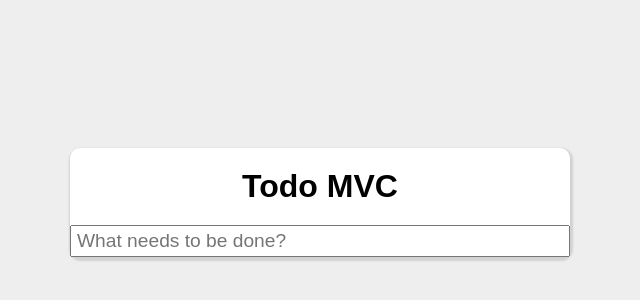
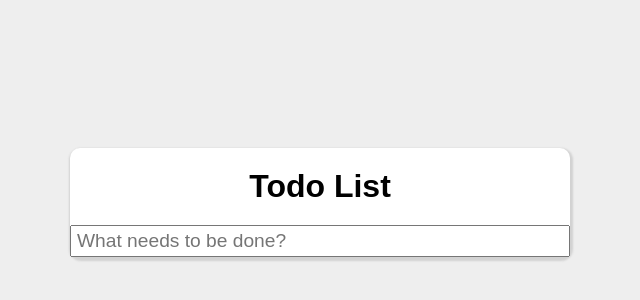
Before and after one commit to northwestbased/react-todo, a React app: page / in a window 1280 px wide. Shown: the part 208-508 px from the top of the page, without its empty margins (320-960 px from the left). Built offline with nearby package versions, Linux system fonts and the light colour scheme.

Commit message:
changed worod

```diff
--- a/src/App.js
+++ b/src/App.js
@@ -147,7 +147,7 @@ class App extends Component {
     return (
       <div className="App">
         <header>
-	    <h1>Todo MVC</h1>
+	    <h1>Todo List</h1>
 	    <input
 	      type="text"
 	      className="todoInput"
```
